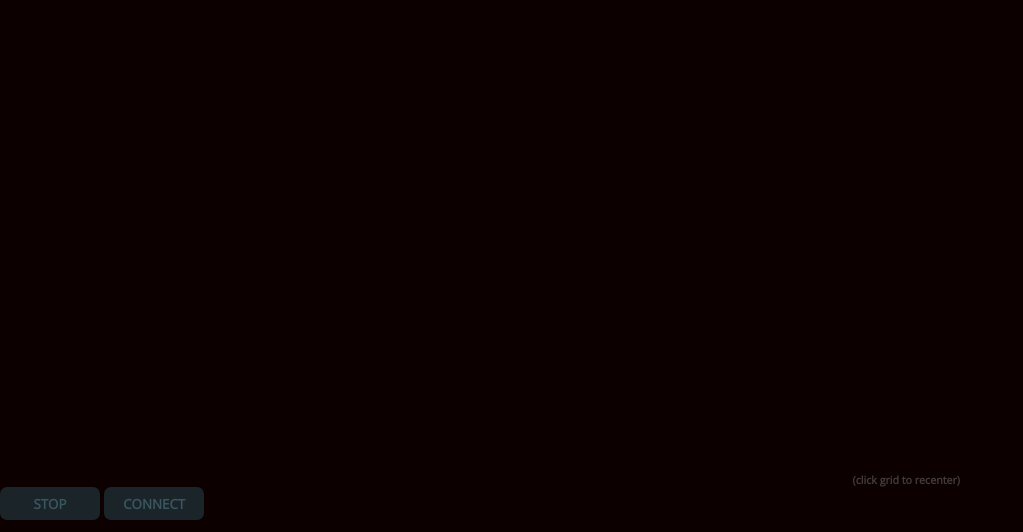
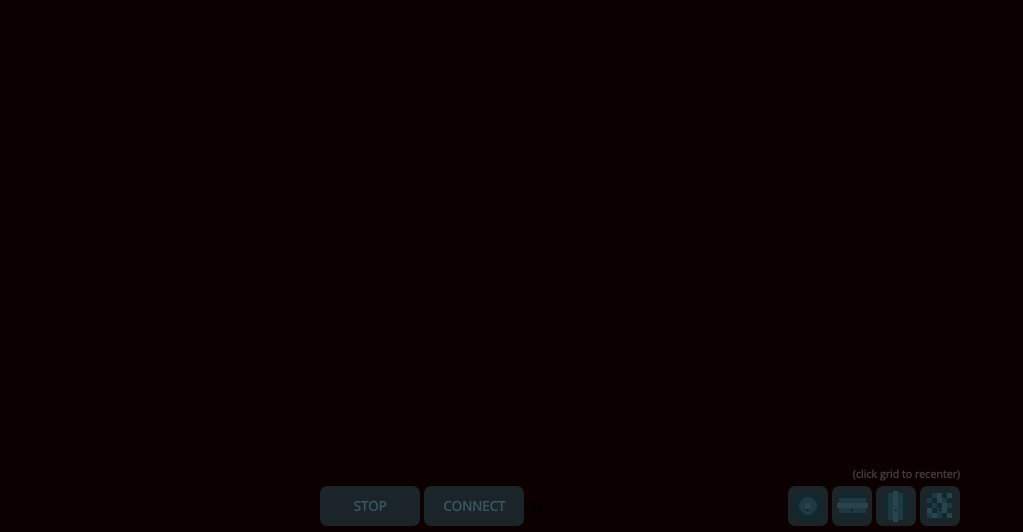
Before and after one commit to JakeCallery/webcamwave, a website: page src/index.html in a window 1280 px wide. Shown: the part 65-597 px from the top of the page, without its empty margins (0-1023 px from the left). Drawn offline with nearby package versions, Linux system fonts and the light colour scheme; a web font is replaced by a local one.

Commit message:
added images, more layout, more css

```diff
--- a/src/css/main.css
+++ b/src/css/main.css
@@ -32,6 +32,22 @@ body {
 	margin-right: auto;
 }
 
+.buttonGroupDiv {
+	display:block;
+	width: 640px;
+	margin-left: auto;
+	margin-right: auto;
+}
+
+.camButtonsDiv {
+	float: left;
+}
+
+.patternButtonsDiv {
+	display:block;
+	float: right;
+}
+
 .finalCanvas {
 	display:block;
 }
@@ -59,12 +75,13 @@ body {
 	font-size: 8pt;
 	color: #413b3d;
 	padding: 0;
-	margin: 5px 0 0 0;
+	margin-top: -1px;
+	margin-bottom: 5px;
 }
 
-.actionButton {
+.camButtons {
 	width:100px;
-	height:33px;
+	height:40px;
 	font-family: 'Open Sans', sans-serif;
 	font-weight: bold;
 	font-size: 10pt;
@@ -78,7 +95,73 @@ body {
 	border-radius: 7px;
 }
 
-.actionButton:hover {
+.camButtons:hover {
 	color: #5e8f9b;
 	background: #384c51;
 }
+
+.camButtons:disabled {
+	color: rgba(47, 68, 81, 0.40);
+	background: rgba(46, 58, 63, 0.59);
+}
+
+.camButtons:active {
+	border: solid 1px #5e8f9b;
+}
+
+.patternButtons {
+	margin: 0;
+	padding: 0;
+	width:40px;
+	height:40px;
+	background: #1A2429;
+	border: 0;
+	-moz-border-radius: 7px;
+	-webkit-border-radius: 7px;
+	border-radius: 7px;
+	font-size: 10pt;
+}
+
+.patternButtons:hover {
+	background-color: #384c51;
+}
+
+.circlePatternButton {
+	background-image: url('../img/circleButton_dark.png');
+	background-repeat: no-repeat;
+	background-position: 6px 6px;
+}
+
+.circlePatternButton:hover {
+	background-image: url('../img/circleButton.png');
+}
+
+.horizPatternButton {
+	background-image: url('../img/horizontalButton_dark.png');
+	background-repeat: no-repeat;
+	background-position: 5px 7px;
+}
+
+.horizPatternButton:hover {
+	background-image: url('../img/horizontalButton.png');
+}
+
+.vertPatternButton {
+	background-image: url('../img/verticalButton_dark.png');
+	background-repeat: no-repeat;
+	background-position: 7px 5px;
+}
+
+.vertPatternButton:hover {
+	background-image: url('../img/verticalButton.png');
+}
+
+.randomPatternButton {
+	background-image: url('../img/randomButton_dark.png');
+	background-repeat: no-repeat;
+	background-position: 7px 7px;
+}
+
+.randomPatternButton:hover {
+	background-image: url('../img/randomButton.png');
+}
--- a/src/index.html
+++ b/src/index.html
@@ -42,9 +42,17 @@
     <video id="camvideo" width="640px" height="480px" class="camVideo">
     </video>
 
-    <div>
-        <button id="stopButtonEl" class="actionButton">STOP</button>
-        <button id="startButtonEl" class="actionButton">CONNECT</button>
+    <div id="buttonDiv" class="buttonGroupDiv">
+        <div id="camButtonsDiv" class="camButtonsDiv">
+            <button id="stopButtonEl" class="camButtons">STOP</button>
+            <button id="startButtonEl" class="camButtons">CONNECT</button>
+        </div>
+        <div id="patterButtonsDiv" class="patternButtonsDiv">
+            <button id="circleButtonEl" class="patternButtons circlePatternButton">.</button>
+            <button id="horizButtonEl" class="patternButtons horizPatternButton">.</button>
+            <button id="vertButtonEl" class="patternButtons vertPatternButton">.</button>
+            <button id="randomButtonEl" class="patternButtons randomPatternButton">.</button>
+        </div>
     </div>
 
     <div>
```
Also changed, not shown: src/img/circleButton.jpg (added), src/img/circleButton.png (added), src/img/circleButton_dark.png (added), src/img/horizButton.jpg (added), src/img/horizontalButton.png (added), src/img/horizontalButton_dark.png (added), src/img/randomButton.jpg (added), src/img/randomButton.png (added), src/img/randomButton_dark.png (added), src/img/vertButton.jpg (added), src/img/verticalButton.png (added), src/img/verticalButton_dark.png (added).
